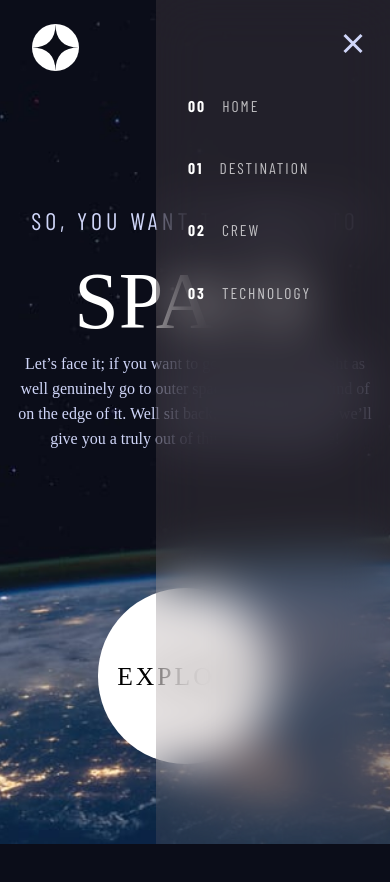
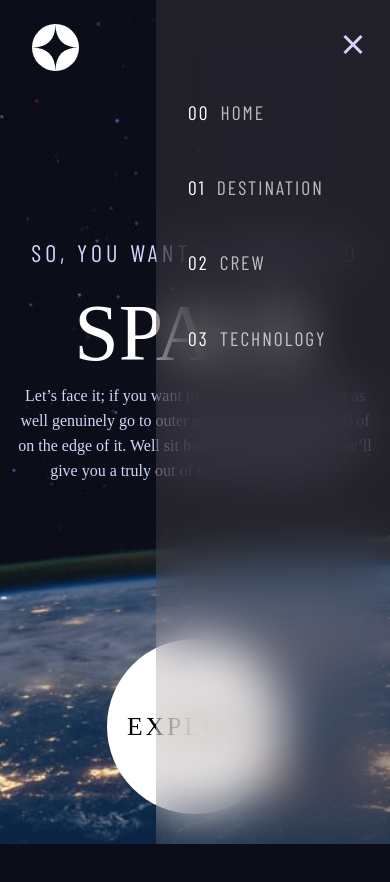
Before and after one commit to DiogoKenway/desafio-frontend-mentor, a React (Vite) app: page / in a window 390 px wide. Shown: the top 882 px of the page. Before the commit the page ends 844 px from the top, so only its background shows below. Built offline with nearby package versions, Linux system fonts and the light colour scheme; a web font is replaced by a local one.

Commit message:
fixing spacing on mobile home page

```diff
--- a/src/components/navbar/style.tsx
+++ b/src/components/navbar/style.tsx
@@ -18,7 +18,7 @@ const WrapperHeader = styled.header`
 `
 
 const Logo = styled.div`
-    width: 50%;
+    width: 40%;
     position: relative;
 
     img {
@@ -26,7 +26,7 @@ const Logo = styled.div`
     }
 
     hr {
-        width: 90%;
+        width: 80%;
         position: absolute;
         top: 60%;
         right: -4%;
@@ -82,10 +82,11 @@ const NavigationBar = styled.ul`
     display: flex;
     justify-content: space-around;
     align-items: center;
-    width: 70%;
+    width: 65%;
     background-color: #806d6d33;
     backdrop-filter: blur(15px);
     position: relative;
+    line-height: 32px;
     gap: 1rem;
     // border: solid 1px #aaff;
 
@@ -99,7 +100,9 @@ const NavigationBar = styled.ul`
 
         strong {
             color: white;
-            margin-right: .5rem;
+            margin-right: .4rem;
+            font-weight: 400;
+            line-height: 32px;
         }
 
         &:hover {
@@ -145,17 +148,16 @@ const NavigationBar = styled.ul`
             width: 100%;
 
             a {
-                display: inline-block;
+                display: inline-block;s
                 width: 90%;
-                font-size: 4vw;
+                font-size: 5vw;
                 padding: 1rem;
                 border-bottom: none !important;
                 // border-right: 2px solid #FFF;
 
                 strong {
                     display: inline-block;
-                    padding-right: .5rem;
-
+                    padding-right: .3rem;
                 }
 
                 &:hover {
--- a/src/components/pages/destination/sytle.tsx
+++ b/src/components/pages/destination/sytle.tsx
@@ -226,7 +226,8 @@ const SliderTitle = styled.div`
 
     h1 {
         font-family: Bellefair;
-        font-size: 100px;
+        font-size: clamp(6vw, 7rem, 5rem);
+        margin: 2rem 0;
         font-weight: 400;
         line-height: 115px;
         letter-spacing: 0px;
--- a/src/components/pages/home/index.tsx
+++ b/src/components/pages/home/index.tsx
@@ -16,11 +16,11 @@ const Home = () => {
 
         const tl = gsap.timeline();
 
-        tl.fromTo("#bg", { width: "0%", opacity: 0 }, { opacity: 1, width: "100%" }, ">=2");
-        tl.fromTo("#subtitle", {x: 1500, opacity: 0}, {x: 0, opacity: 1}, 3);
-        tl.fromTo("#title", {x: -1500, opacity: 0}, {x: 0, opacity: 1}, 3.2);
-        tl.fromTo("#text", {x: 1500, opacity: 0}, {x: 0, opacity: 1}, 3.4);
-        tl.fromTo("#btn", {opacity: 0 }, {opacity: 1, ease : "strong.inOut" }, 3.6)
+        // tl.fromTo("#bg", { width: "0%", opacity: 0 }, { opacity: 1, width: "100%" }, ">=2");
+        // tl.fromTo("#subtitle", {x: 1500, opacity: 0}, {x: 0, opacity: 1}, 3);
+        // tl.fromTo("#title", {x: -1500, opacity: 0}, {x: 0, opacity: 1}, 3.2);
+        // tl.fromTo("#text", {x: 1500, opacity: 0}, {x: 0, opacity: 1}, 3.4);
+        // tl.fromTo("#btn", {opacity: 0 }, {opacity: 1, ease : "strong.inOut" }, 3.6)
 
     }, [])
 
--- a/src/components/pages/home/style.tsx
+++ b/src/components/pages/home/style.tsx
@@ -27,12 +27,12 @@ const BgContent = styled.div`
 `
 
 const WrapperHome = styled.section`
-    width: 80vw;
+    width: 100vw;
     height: 75vh;
-    margin: 0 auto;
+    gap: 4rem;
     display: flex;
     align-items: flex-end;
-    justify-content: space-between;
+    justify-content: space-around;
     // border: solid 3px #f1f2;
     padding-bottom: 3rem;
 
@@ -45,10 +45,11 @@ const WrapperHome = styled.section`
     }
 
     @media(max-width: 450px) {
-        width: 100%;
-        height: 90vh;
-        justify-content: space-around;
-        // padding: 2rem 1rem;
+        width: 100vw;
+        height: 100vh;
+        gap: 0;
+        justify-content: center;
+        // padding: 2rem 0;
         // border: solid 3px #f1f2aa;
     }
 `
@@ -154,11 +155,10 @@ const InfoHome = styled.div`
 
 
 const BtnExplore = styled.div`
-    width: 16vw;
-    height: 16vw;
+    width: 17vw;
+    height: 17vw;
     border-radius: 100%;
     background-color: #FFF;
-    margin-right: 5%;
     cursor: pointer;
     display: flex;
     align-items: center;
@@ -176,7 +176,7 @@ const BtnExplore = styled.div`
     @media(max-width: 450px) {
         width: 45vw;
         height: 45vw;
-        margin-bottom: 1rem;
+        margin-bottom: 3rem;
     }
 
     &:hover {
```
